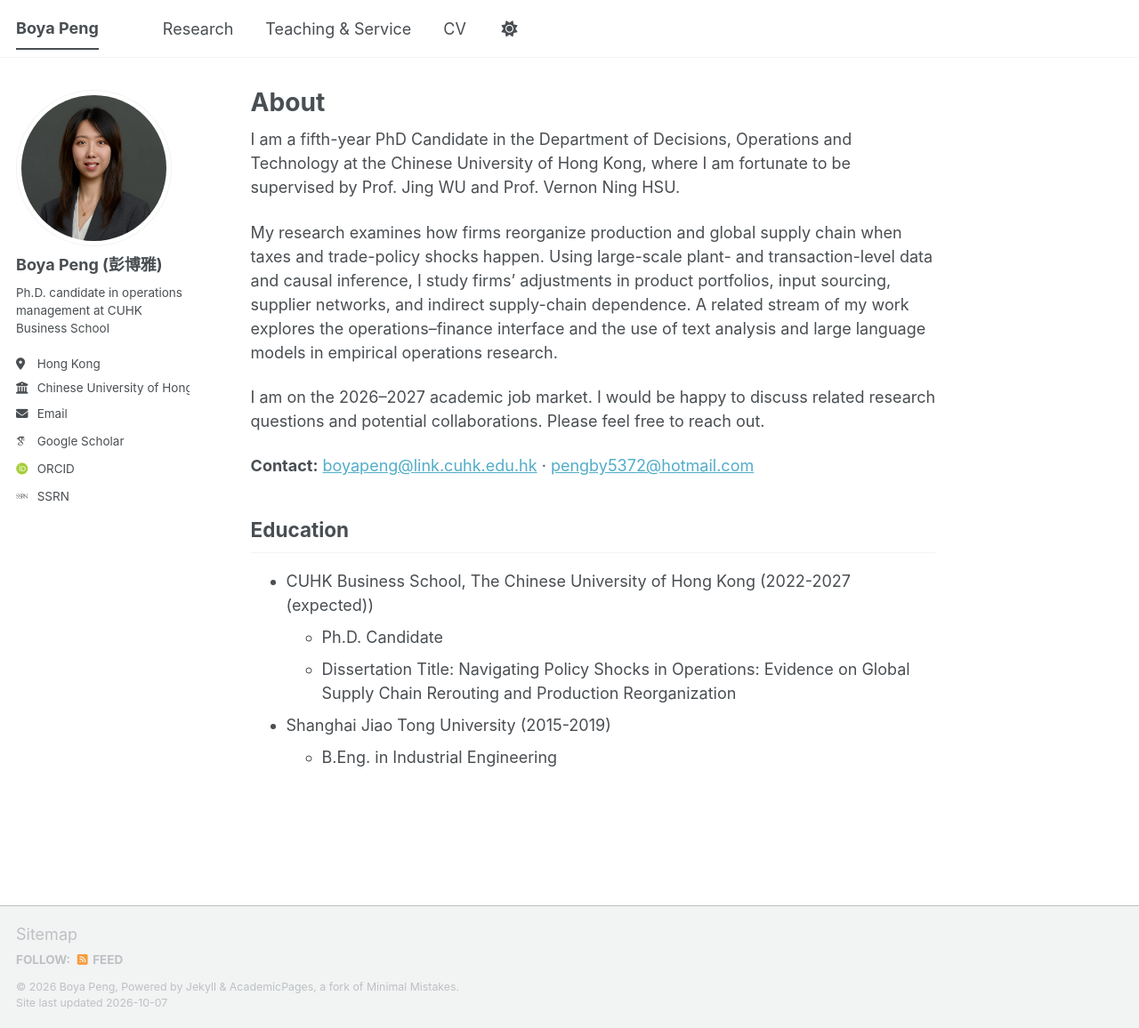
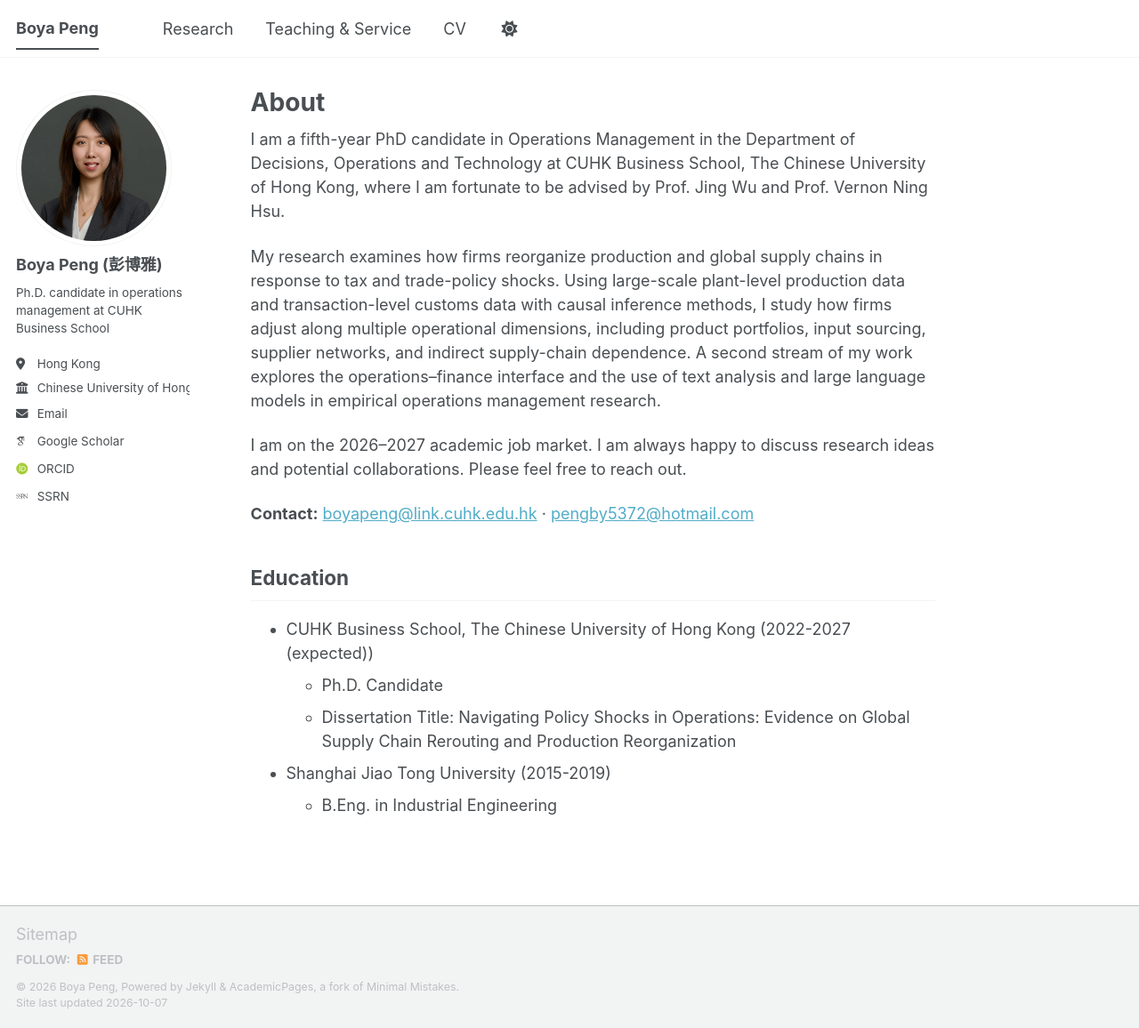
Before and after one commit to peng-boya/peng-boya.github.io, a Jekyll site: the page built from _pages/about.md, in a window 1280 px wide and 1156 px high. Shown: the whole window at 89% size. Built offline with Jekyll 4.4.1, drawn with Linux system fonts in a browser that asks for light colours; some web fonts are replaced; a script bundle is joined from its source files by our own code; library files that are not in the unit come from our copies.

Commit message:
Update about.md

```diff
--- a/_pages/about.md
+++ b/_pages/about.md
@@ -7,11 +7,11 @@ redirect_from:
   - /about.html
 ---
 
-I am a fifth-year PhD Candidate in the Department of Decisions, Operations and Technology at the Chinese University of Hong Kong, where I am fortunate to be supervised by Prof. Jing WU and Prof. Vernon Ning HSU.
+I am a fifth-year PhD candidate in Operations Management in the Department of Decisions, Operations and Technology at CUHK Business School, The Chinese University of Hong Kong, where I am fortunate to be advised by Prof. Jing Wu and Prof. Vernon Ning Hsu.
 
-My research examines how firms reorganize production and global supply chain when taxes and trade-policy shocks happen. Using large-scale plant- and transaction-level data and causal inference, I study firms’ adjustments in product portfolios, input sourcing, supplier networks, and indirect supply-chain dependence. A related stream of my work explores the operations–finance interface and the use of text analysis and large language models in empirical operations research.
+My research examines how firms reorganize production and global supply chains in response to tax and trade-policy shocks. Using large-scale plant-level production data and transaction-level customs data with causal inference methods, I study how firms adjust along multiple operational dimensions, including product portfolios, input sourcing, supplier networks, and indirect supply-chain dependence. A second stream of my work explores the operations–finance interface and the use of text analysis and large language models in empirical operations management research.
 
-I am on the 2026–2027 academic job market. I would be happy to discuss related research questions and potential collaborations. Please feel free to reach out.
+I am on the 2026–2027 academic job market. I am always happy to discuss research ideas and potential collaborations. Please feel free to reach out.
 
 **Contact:** [boyapeng@link.cuhk.edu.hk](mailto:boyapeng@link.cuhk.edu.hk) · [pengby5372@hotmail.com](mailto:pengby5372@hotmail.com)
 
```
